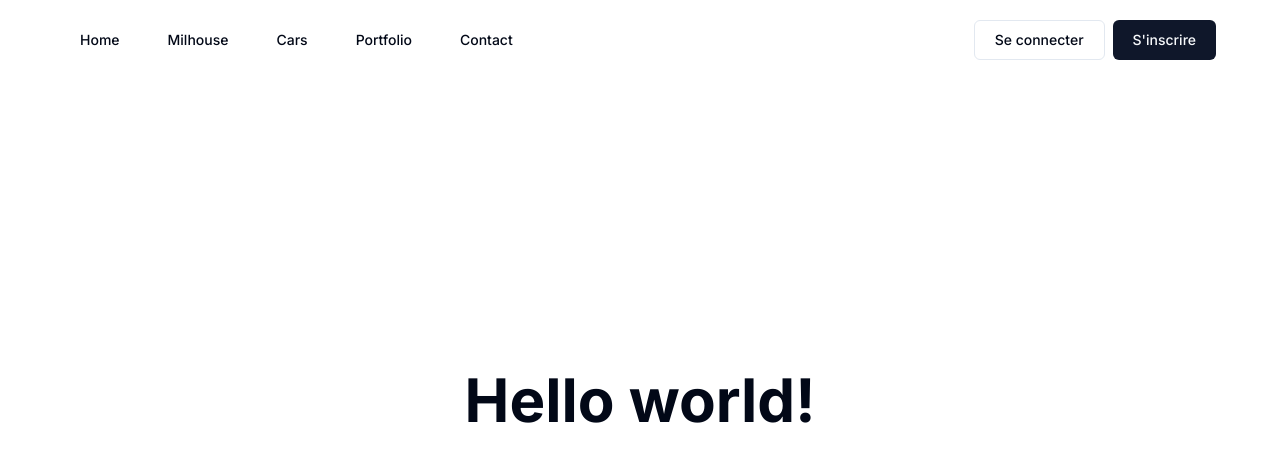
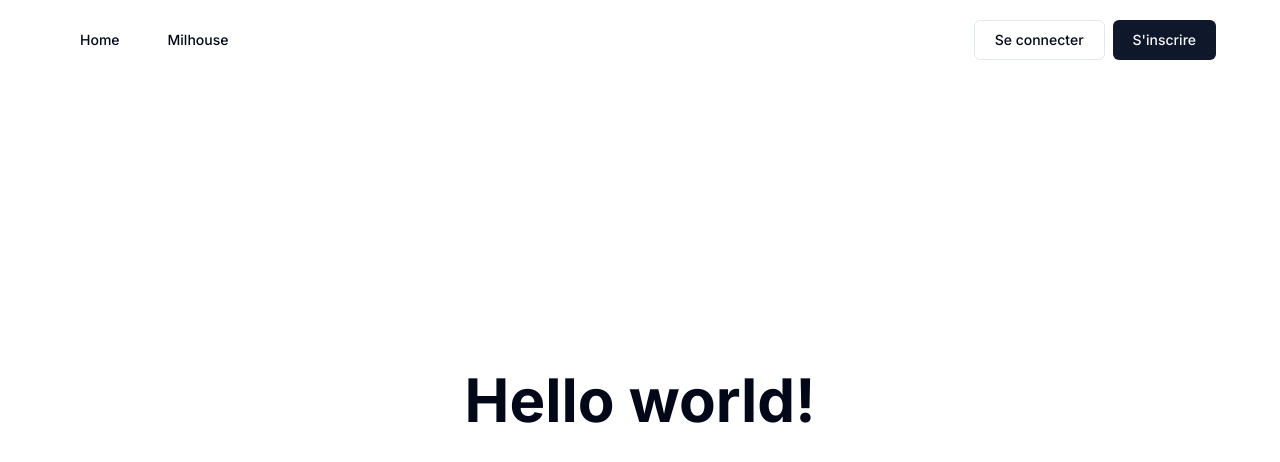
Before and after one commit to AmineAffif/qui-veut-gagner-un-bv, a Next.js app: page / in a window 1280 px wide. Shown: the top 462 px of the page. Built offline with nearby package versions, Linux system fonts and the light colour scheme.

Commit message:
(milhouse-game): remove unused nev links

```diff
--- a/components/header.tsx
+++ b/components/header.tsx
@@ -37,24 +37,6 @@ export default function Header() {
             >
               Milhouse
             </Link>
-            <Link
-              className="block mr-4 md:inline-block h-9 w-max items-center justify-center rounded-md bg-white px-4 py-2 text-sm font-medium transition-colors hover:bg-gray-100 hover:text-gray-900 focus:bg-gray-100 focus:text-gray-900 focus:outline-none disabled:pointer-events-none disabled:opacity-50 data-[active]:bg-gray-100/50 data-[state=open]:bg-gray-100/50 dark:bg-gray-950 dark:hover:bg-gray-800 dark:hover:text-gray-50 dark:focus:bg-gray-800 dark:focus:text-gray-50 dark:data-[active]:bg-gray-800/50 dark:data-[state=open]:bg-gray-800/50"
-              href="#"
-            >
-              Cars
-            </Link>
-            <Link
-              className="block mr-4 md:inline-block h-9 w-max items-center justify-center rounded-md bg-white px-4 py-2 text-sm font-medium transition-colors hover:bg-gray-100 hover:text-gray-900 focus:bg-gray-100 focus:text-gray-900 focus:outline-none disabled:pointer-events-none disabled:opacity-50 data-[active]:bg-gray-100/50 data-[state=open]:bg-gray-100/50 dark:bg-gray-950 dark:hover:bg-gray-800 dark:hover:text-gray-50 dark:focus:bg-gray-800 dark:focus:text-gray-50 dark:data-[active]:bg-gray-800/50 dark:data-[state=open]:bg-gray-800/50"
-              href="#"
-            >
-              Portfolio
-            </Link>
-            <Link
-              className="block mr-4 md:inline-block h-9 w-max items-center justify-center rounded-md bg-white px-4 py-2 text-sm font-medium transition-colors hover:bg-gray-100 hover:text-gray-900 focus:bg-gray-100 focus:text-gray-900 focus:outline-none disabled:pointer-events-none disabled:opacity-50 data-[active]:bg-gray-100/50 data-[state=open]:bg-gray-100/50 dark:bg-gray-950 dark:hover:bg-gray-800 dark:hover:text-gray-50 dark:focus:bg-gray-800 dark:focus:text-gray-50 dark:data-[active]:bg-gray-800/50 dark:data-[state=open]:bg-gray-800/50"
-              href="#"
-            >
-              Contact
-            </Link>
           </nav>
           <div className="ml-auto flex gap-2">
             {isAuthenticated ? (
```
